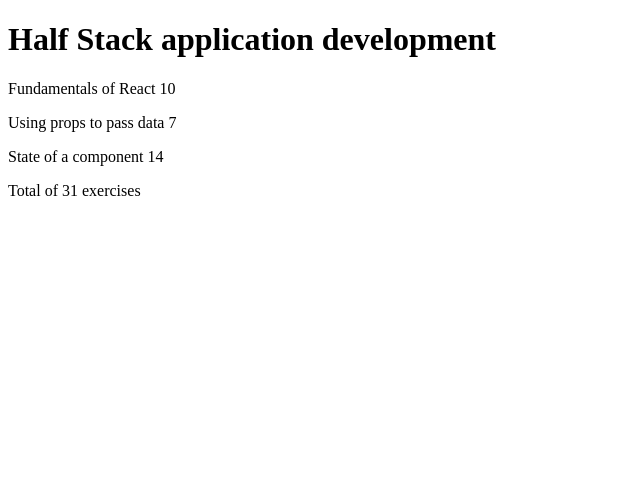
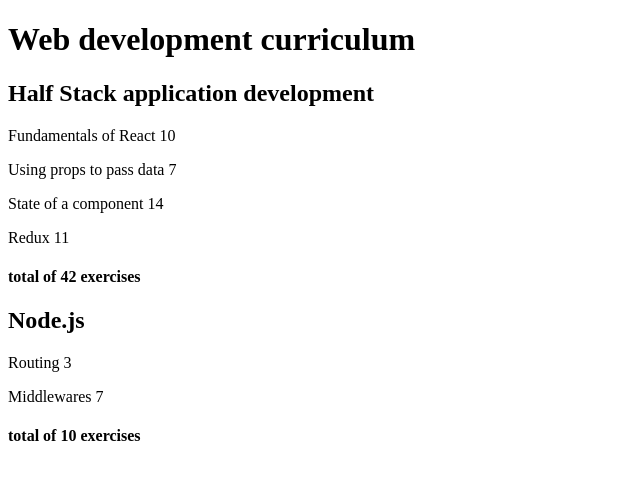
Before and after one commit to mikilaus/fullStackOpen2021, a React (Create React App) app in the folder Part-2/part2.1/: page / in a window 1280 px wide. Shown: the top 480 px of the page, without its empty margins (0-640 px from the left). Built offline with nearby package versions, Linux system fonts and the light colour scheme.

Commit message:
Course information step9

```diff
--- a/Part-2/part2.1/src/App.js
+++ b/Part-2/part2.1/src/App.js
@@ -11,7 +11,7 @@
 };
 
 const Header = ({ course }) => {
-  return <h1>{course.name}</h1>;
+  return <h2>{course.name}</h2>;
 };
 
 const Part = ({ name, exercises }) => {
@@ -39,11 +39,12 @@
     return acc + value;
   });
 
-  return <p>Total of {total} exercises</p>;
+  return <h4>total of {total} exercises</h4>;
 };
 
 const App = () => {
-  const course = {
+  const courses = [
+    {
       id: 1,
       name: "Half Stack application development",
       parts: [
@@ -62,12 +63,37 @@
           exercises: 14,
           id: 3,
         },
+        {
+          name: "Redux",
+          exercises: 11,
+          id: 4,
+        },
       ],
-  };
+    },
+    {
+      name: "Node.js",
+      id: 2,
+      parts: [
+        {
+          name: "Routing",
+          exercises: 3,
+          id: 1,
+        },
+        {
+          name: "Middlewares",
+          exercises: 7,
+          id: 2,
+        },
+      ],
+    },
+  ];
 
   return (
     <div>
-      <Course course={course} />
+      <h1>Web development curriculum</h1>
+      {courses.map((course) => (
+        <Course key={course.id} course={course} />
+      ))}
     </div>
   );
 };
```
Lines whose indentation alone changed are shown as unchanged.
